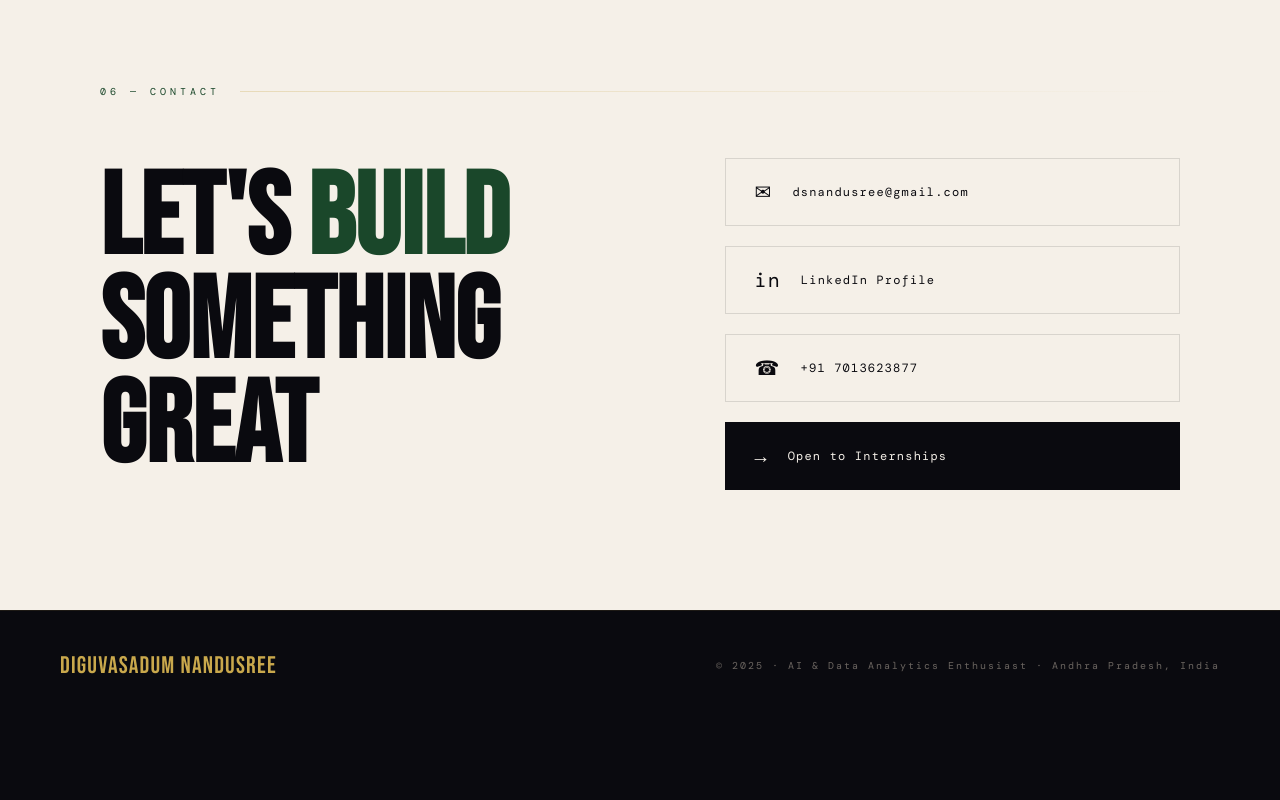
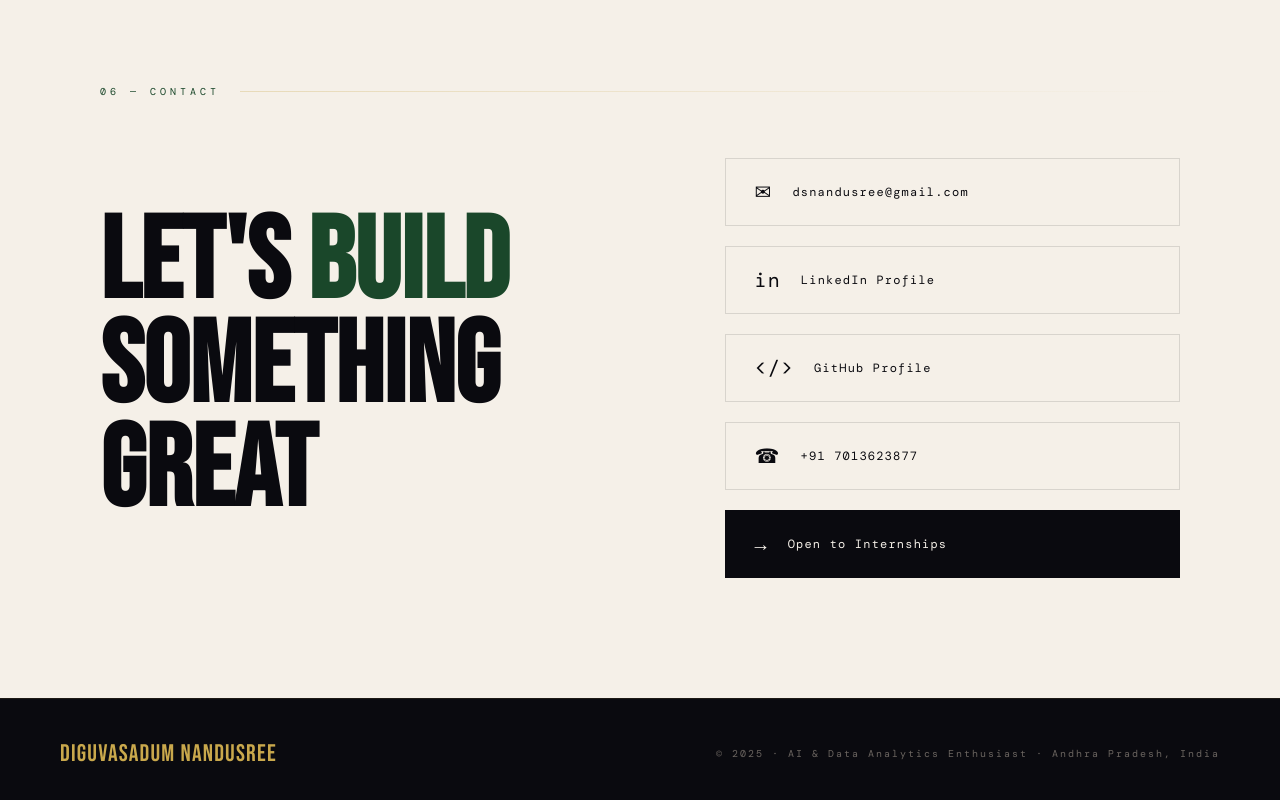
Before and after one commit to ds-nandusree/portfolio, a plain HTML site: page index.html in a window 1280 px wide. Shown: the part 5835-6635 px from the top of the page. Before the commit the page ends 6555 px from the top, so only its background shows below. Drawn offline with nearby package versions, Linux system fonts and the light colour scheme; a web font is replaced by a local one.

Commit message:
Update index.html

```diff
--- a/index.html
+++ b/index.html
@@ -986,6 +986,10 @@
           <span class="icon">in</span>
           <span>LinkedIn Profile</span>
         </a>
+        <a href="https://github.com/ds-nandusree" target="_blank" class="contact-link">
+          <span class="icon">&lt;/&gt;</span>
+          <span>GitHub Profile</span>
+        </a>
         <a href="tel:+917013623877" class="contact-link">
           <span class="icon">☎</span>
           <span>+91 7013623877</span>
```
